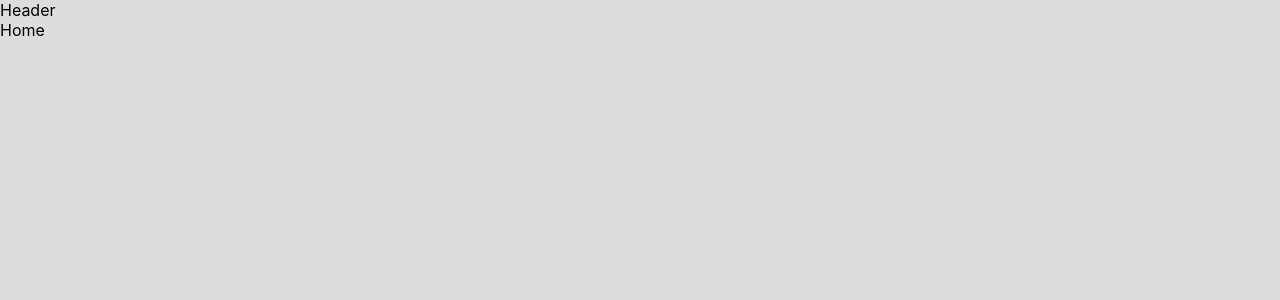
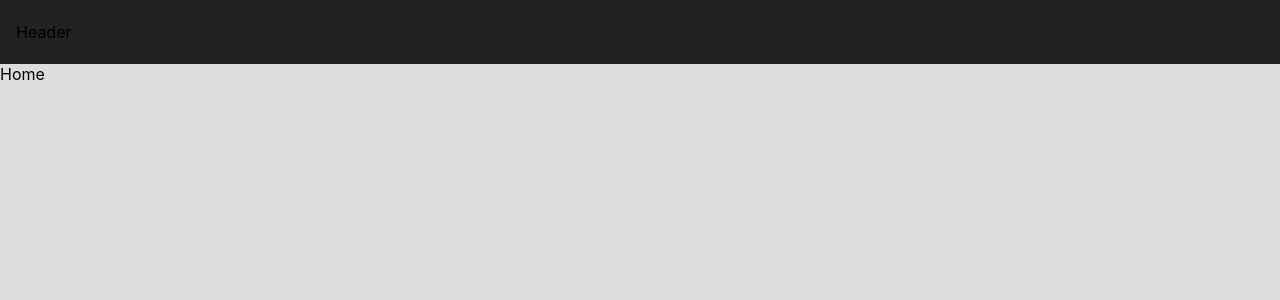
Before and after one commit to Stevic-Nenad/geo-assess, a React (Vite) app: page / in a window 1280 px wide. Shown: the top 300 px of the page. Built offline with nearby package versions, Linux system fonts and the light colour scheme.

Commit message:
added some styles to header

```diff
--- a/src/components/complex/header/Header.style.scss
+++ b/src/components/complex/header/Header.style.scss
@@ -0,0 +1,9 @@
+.header {
+  display: flex;
+  flex-direction: row;
+  justify-content: space-between;
+  align-items: center;
+  padding: 1rem;
+  height: 4rem;
+  background: #222;
+}
```
